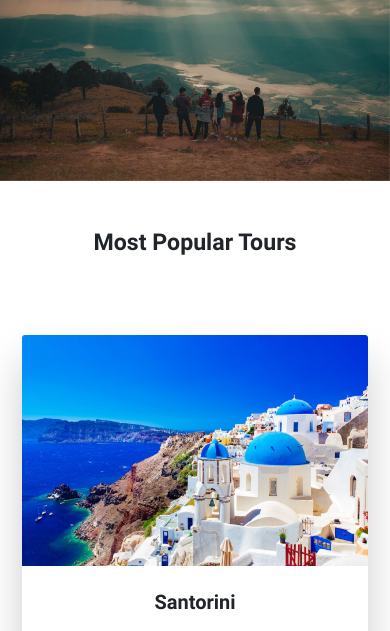
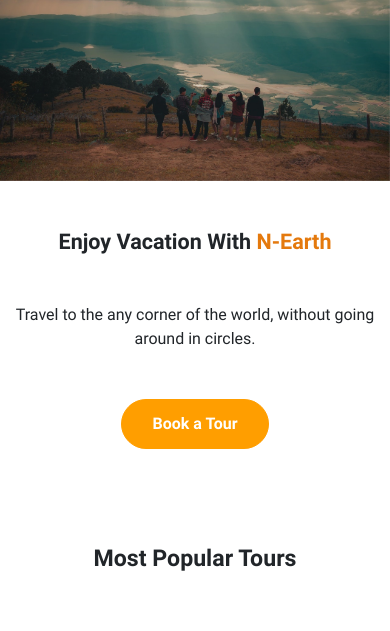
Before and after one commit to htetyinmin/Nirvana-On-Earth, a plain HTML site: page index.html in a window 390 px wide. Shown: the part 80-711 px from the top of the page. Drawn offline with nearby package versions, Linux system fonts and the light colour scheme.

Commit message:
homesmalldiv

```diff
--- a/index.html
+++ b/index.html
@@ -66,6 +66,12 @@
 
             </div>
 
+        </div>
+
+        <div class="d-block d-md-none text-center home_smalldiv my-5">
+            <h4>Enjoy Vacation With <b class="a">N-Earth</b></h4>
+                <p class="my-5">Travel to the any corner of the world, without going <br> around in circles.</p>
+                <button class="homebtn mb-5">Book a Tour</button>
         </div>
     <!-- End Home -->
 
--- a/style.css
+++ b/style.css
@@ -74,6 +74,10 @@ body{
     color: rgb(219, 217, 217);
     transition: .4s;
     background: transparent;
+}
+
+.home_smalldiv h4{
+    font-family: roboto-bold;
 }
 
 /* div.transbox {
```
